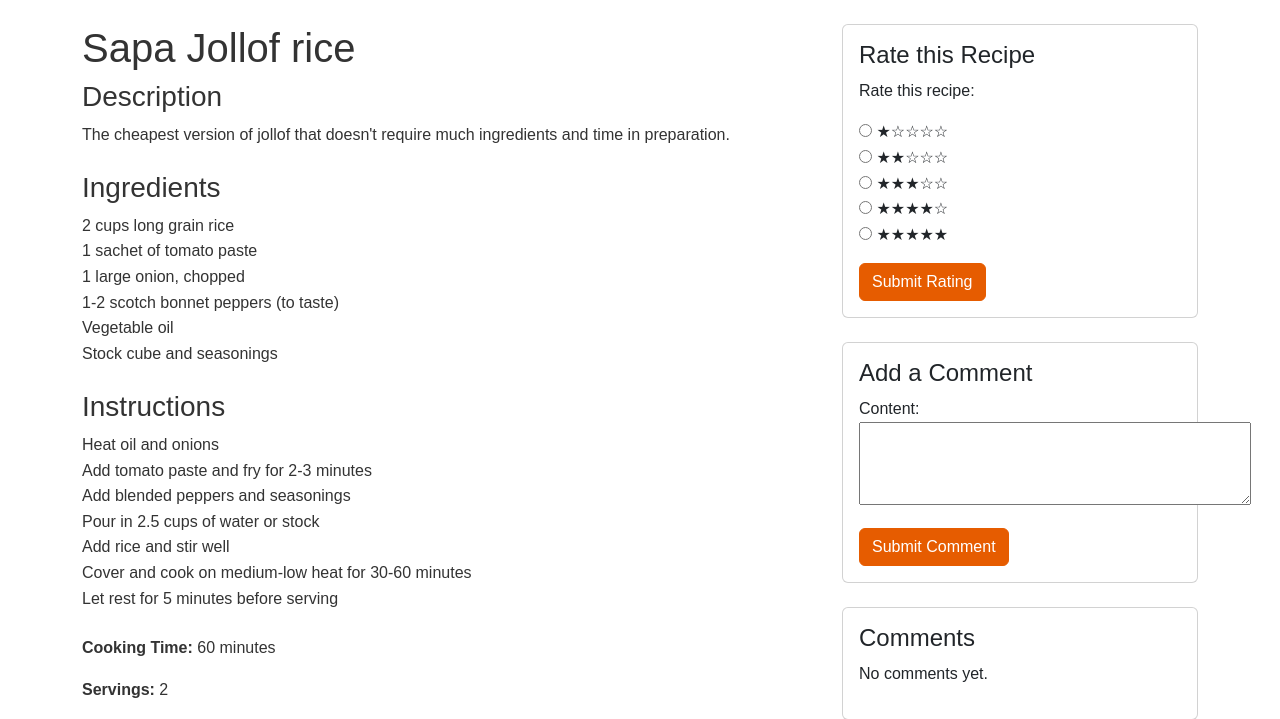
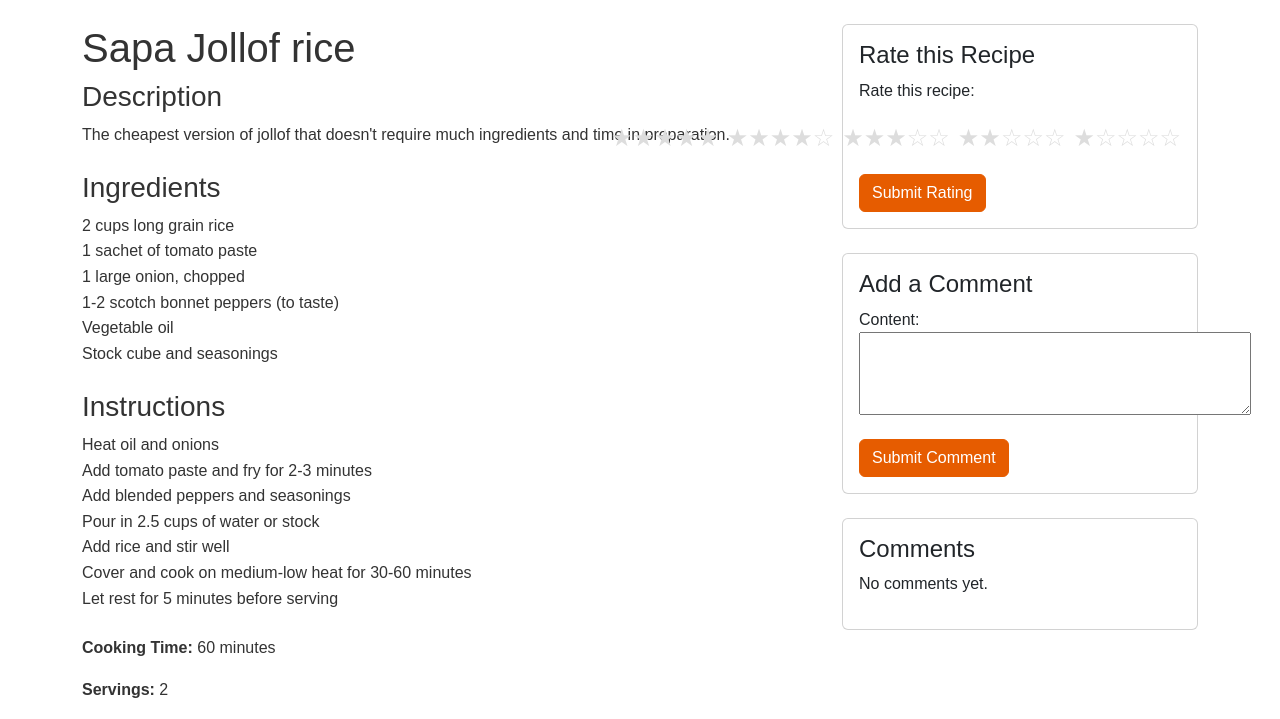
Before and after one commit to Ovundiano/nigerian_jollof, a Django app: page /recipe/1/ in a window 1280 px wide. Shown: the part 88-807 px from the top of the page. Run offline with Django 4.2, Linux system fonts and the light colour scheme; a user stored in the database is signed in; data comes from the database, SQL or seed files in the repository; data that the repository does not hold is empty; some libraries are stand-ins or nearby versions.

Commit message:
Add ratings form styles to style.css file

```diff
--- a/recipes/forms.py
+++ b/recipes/forms.py
@@ -35,7 +35,7 @@ class RecipeForm(forms.ModelForm):
     def __init__(self, *args, **kwargs):
         super().__init__(*args, **kwargs)
         self.fields['category'].queryset = Category.objects.all()
-        self.fields['category'].empty_label = "Select a category"  # Optional: adds a default empty option
+        self.fields['category'].empty_label = "Select a category"
 
 
 class CommentForm(forms.ModelForm):
--- a/recipes/static/recipes/css/style.css
+++ b/recipes/static/recipes/css/style.css
@@ -363,6 +363,32 @@
     border-color: #b71c1c;
   }
 
+  /* Ratings form styling */
+  .rating-input {
+    display: flex;
+    flex-direction: row-reverse;
+    gap: 0.5rem;
+}
+
+.rating-input input[type="radio"] {
+    display: none;
+}
+
+.rating-input label {
+    cursor: pointer;
+    font-size: 1.5rem;
+    color: #ddd;
+}
+
+.rating-input input[type="radio"]:checked ~ label {
+    color: #ffd700;
+}
+
+.rating-input label:hover,
+.rating-input label:hover ~ label {
+    color: #ffd700;
+}
+
   /* Responsive adjustments */
   @media (max-width: 768px) {
     .social-links {
```
